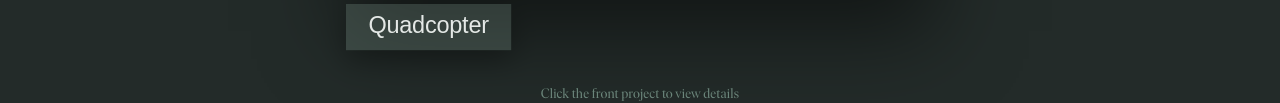
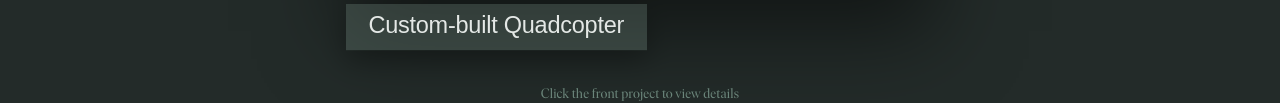
Before and after one commit to Rid0n/Rid0n.github.io, a plain HTML site: page portfolio.html in a window 1280 px wide. Shown: the part 921-1024 px from the top of the page. Drawn offline with Linux system fonts and the light colour scheme.

Commit message:
add drone name

```diff
--- a/portfolio.html
+++ b/portfolio.html
@@ -25,7 +25,7 @@
             <div class="cf-stage">
                 <button type="button" class="cf-card" data-project="quad">
                     <img src="media/copter_main.jpg" alt="Custom indoor quadcopter">
-                    <span class="cf-flag">Quadcopter</span>
+                    <span class="cf-flag">Custom-built Quadcopter</span>
                 </button>
                 <button type="button" class="cf-card" data-project="go2">
                     <img src="media/go2_titlecard.jpg" alt="Unitree Go2 quadruped">
```
